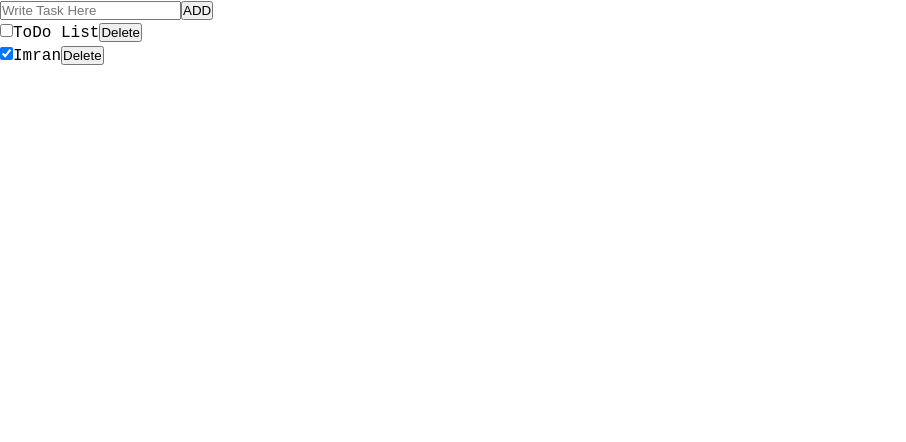
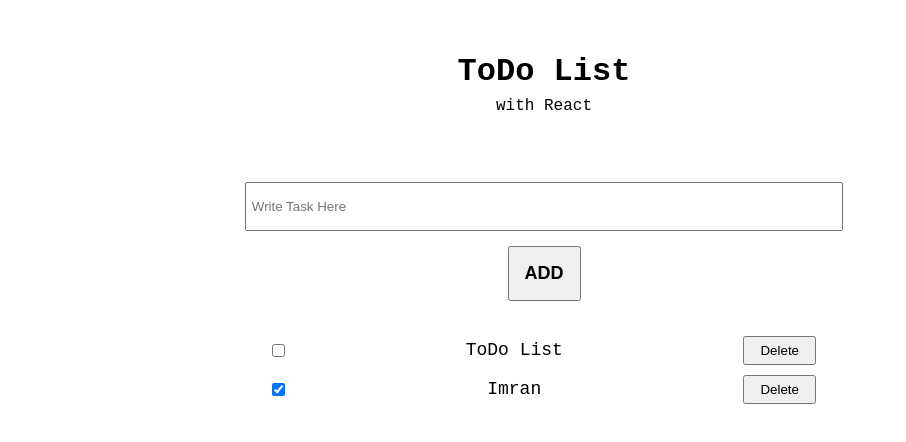
Before and after one commit to imranhossainemi/todo_list_react, a React (Create React App) app: page / in a window 1280 px wide. Shown: the top 442 px of the page, without its empty margins (0-906 px from the left). Built offline with nearby package versions, Linux system fonts and the light colour scheme.

Commit message:
Update TodoLogic.js

```diff
--- a/src/Components/TodoLogic.js
+++ b/src/Components/TodoLogic.js
@@ -2,6 +2,7 @@ import React, { useState } from 'react';
 import { v4 as uuidv4 } from 'uuid';
 import InputToDo from './InputToDo';
 import ToDoList from './ToDoList';
+import Header from './Header';
 
 const TodoLogic = () => {
   const [todos, setTodos] = useState([
@@ -41,7 +42,8 @@ const TodoLogic = () => {
     setTodos([...todos, newTodo]);
   };
   return (
-    <div>
+    <div className="toDo">
+      <Header />
       <InputToDo
         addTodoItem={addTodoItem}
       />
```
